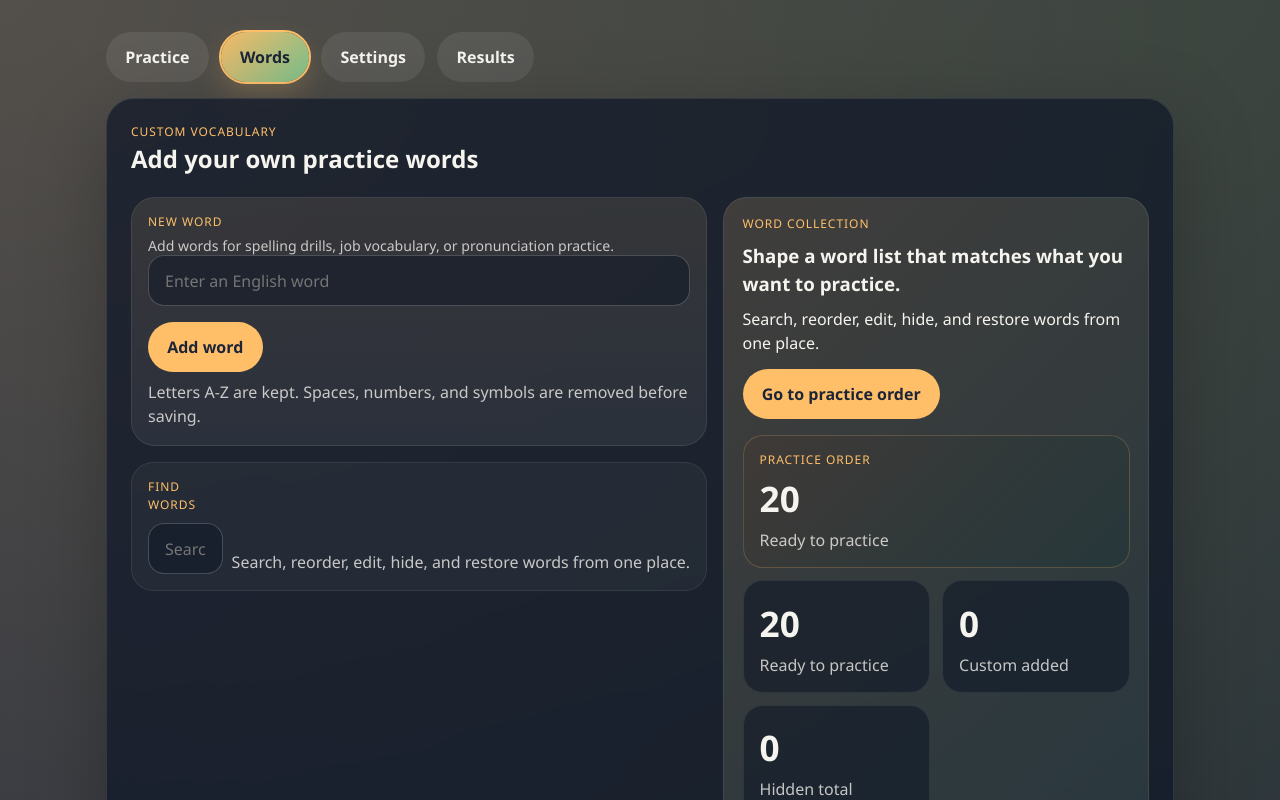
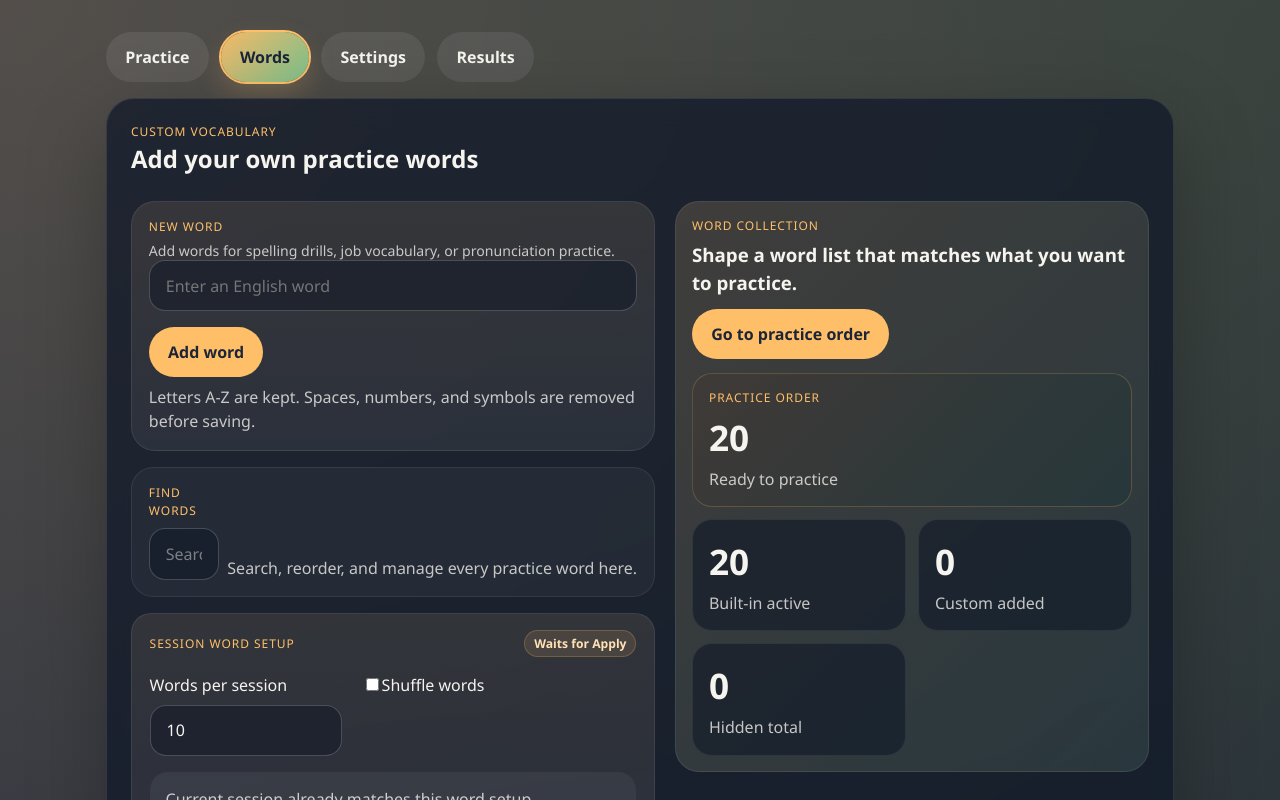
Before and after one commit to shgnaka/english-word-typing-pronunciation-web-trainer, a React (Vite) app: page / in a window 1280 px wide. Both pictures are taken after a click on the button "Words". Shown: the top 800 px of the page. Built offline with nearby package versions, Linux system fonts and the light colour scheme.

Commit message:
feat: move session word setup into words page

```diff
--- a/src/components/WordsPanel.tsx
+++ b/src/components/WordsPanel.tsx
@@ -1,6 +1,7 @@
 import { useId, useRef } from "react";
 import { t } from "../i18n";
 import type { TrainerState } from "../features/trainer/useTrainer";
+import type { SessionConfig } from "../domain/types";
 import { ActiveWordsSection } from "./words/sections/ActiveWordsSection";
 import { BuiltinWordsSection } from "./words/sections/BuiltinWordsSection";
 import { CustomWordsSection } from "./words/sections/CustomWordsSection";
@@ -11,6 +12,10 @@ import { WordsSearchToolbar } from "./words/layout/WordsSearchToolbar";
 
 interface WordsPanelProps {
   trainer: TrainerState;
+}
+
+function formatPendingValue(language: TrainerState["displayLanguage"], value: SessionConfig["wordCount" | "shuffle"]) {
+  return typeof value === "boolean" ? t(language, value ? "settings.valueOn" : "settings.valueOff") : String(value);
 }
 
 export function WordsPanel({ trainer }: WordsPanelProps) {
@@ -72,6 +77,10 @@ export function WordsPanel({ trainer }: WordsPanelProps) {
       onClick: () => scrollToSection(hiddenCustomSectionRef.current)
     }
   ].filter((summary) => summary.count > 0);
+  const sessionPendingSummaryItems = ([
+    { key: "wordCount" as const, label: t(language, "settings.wordsPerSession") },
+    { key: "shuffle" as const, label: t(language, "settings.shuffle") }
+  ]).filter(({ key }) => trainer.config[key] !== trainer.draftConfig[key]);
 
   return (
     <div className="words-page">
@@ -82,7 +91,7 @@ export function WordsPanel({ trainer }: WordsPanelProps) {
         </div>
       </div>
 
-      <div className="words-workspace">
+      <div className="words-top-grid">
         <div className="words-primary-column">
           <AddWordSection trainer={trainer} inputRef={newWordInputRef} />
 
@@ -93,9 +102,61 @@ export function WordsPanel({ trainer }: WordsPanelProps) {
             onSearchValueChange={setSearchValue}
             resultSummaries={searchResultSummaries}
           />
+
+          <section className="settings-group words-session-config" data-testid="words-session-config">
+            <div className="settings-group-header">
+              <span className="label">{t(language, "words.sessionSetupTitle")}</span>
+              <span className="settings-timing-pill">{t(language, "settings.appliesOnApply")}</span>
+            </div>
+            <div className="words-session-config-controls">
+              <label className="words-session-config-field">
+                <span>{t(language, "settings.wordsPerSession")}</span>
+                <input
+                  aria-label={t(language, "settings.wordsPerSession")}
+                  data-testid="word-count-input"
+                  type="number"
+                  min={1}
+                  max={20}
+                  value={trainer.draftConfig.wordCount}
+                  onChange={(event) => trainer.handleConfigChange("wordCount", Number(event.target.value))}
+                />
+              </label>
+              <label className="toggle words-session-config-toggle">
+                <input
+                  data-testid="shuffle-toggle"
+                  type="checkbox"
+                  checked={trainer.draftConfig.shuffle}
+                  onChange={(event) => trainer.handleConfigChange("shuffle", event.target.checked)}
+                />
+                <span>{t(language, "settings.shuffle")}</span>
+              </label>
+            </div>
+            <div className="words-session-config-footer">
+              <div className={`settings-status ${sessionPendingSummaryItems.length > 0 ? "pending" : ""}`} data-testid="words-session-config-status">
+                {sessionPendingSummaryItems.length > 0 ? t(language, "settings.pending") : t(language, "words.sessionSetupSynced")}
+                {sessionPendingSummaryItems.length > 0 ? (
+                  <div className="settings-status-summary" data-testid="words-session-config-summary">
+                    <strong>{t(language, "settings.pendingSummaryLabel")}</strong>
+                    <ul>
+                      {sessionPendingSummaryItems.map(({ key, label }) => (
+                        <li key={key}>
+                          {label}: {formatPendingValue(language, trainer.config[key])} {"->"} {formatPendingValue(language, trainer.draftConfig[key])}
+                        </li>
+                      ))}
+                    </ul>
+                  </div>
+                ) : null}
+              </div>
+              <button data-testid="apply-settings-button" onClick={trainer.applyConfigChanges} disabled={!trainer.hasPendingConfigChanges}>
+                {t(language, "words.applySessionSettings")}
+              </button>
+            </div>
+          </section>
         </div>
 
-        <WordsHero trainer={trainer} onJumpToActive={() => scrollToSection(activeSectionRef.current)} />
+        <div className="words-secondary-column">
+          <WordsHero trainer={trainer} onJumpToActive={() => scrollToSection(activeSectionRef.current)} />
+        </div>
       </div>
 
       <ActiveWordsSection
--- a/src/components/words/layout/WordsHero.tsx
+++ b/src/components/words/layout/WordsHero.tsx
@@ -10,7 +10,6 @@ export function WordsHero({ trainer, onJumpToActive }: { trainer: TrainerState;
       <div className="words-hero-copy">
         <p className="label">{t(language, "words.collectionLabel")}</p>
         <h3>{t(language, "words.collectionTitle")}</h3>
-        <p>{t(language, "words.manageHint")}</p>
         <div className="words-hero-actions">
           <button type="button" data-testid="jump-to-active-words-button" onClick={onJumpToActive}>
             {t(language, "words.jumpToActive")}
@@ -24,8 +23,8 @@ export function WordsHero({ trainer, onJumpToActive }: { trainer: TrainerState;
           <span className="word-stat-label">{t(language, "words.stats.available")}</span>
         </article>
         <article className="word-stat-card">
-          <span className="word-stat-value">{trainer.builtinWords.length + trainer.customWords.length}</span>
-          <span className="word-stat-label">{t(language, "words.stats.available")}</span>
+          <span className="word-stat-value">{trainer.builtinWords.length}</span>
+          <span className="word-stat-label">{t(language, "words.stats.builtin")}</span>
         </article>
         <article className="word-stat-card">
           <span className="word-stat-value">{trainer.customWords.length}</span>
--- a/src/components/words/sections/BuiltinWordsSection.tsx
+++ b/src/components/words/sections/BuiltinWordsSection.tsx
@@ -163,7 +163,7 @@ export function BuiltinWordsSection({
               selectedCountLabel={selectedCountLabel}
             />
           ) : (
-            <div className="empty-state" data-testid="hidden-builtin-empty">
+            <div className="empty-state word-section-empty" data-testid="hidden-builtin-empty">
               <strong>{t(language, "words.hiddenBuiltinEmpty")}</strong>
               <p>{t(language, "words.hiddenBuiltinAction")}</p>
               <button type="button" className="secondary inline-action" data-testid="hidden-builtin-empty-cta" onClick={onScrollToSelf}>
--- a/src/components/words/sections/CustomWordsSection.tsx
+++ b/src/components/words/sections/CustomWordsSection.tsx
@@ -139,7 +139,7 @@ export function CustomWordsSection({
           </BulkActionBar>
           <div className="word-list" data-testid="custom-word-list" aria-label={t(language, "words.customTitle")}>
             {activeCustomCount === 0 ? (
-              <div className="empty-state">
+              <div className="empty-state word-section-empty">
                 <strong>{t(language, "words.empty")}</strong>
                 <p>{t(language, "words.emptyCustomAction")}</p>
                 <button type="button" className="secondary inline-action" data-testid="empty-custom-cta" onClick={onFocusNewWordInput}>
--- a/src/components/words/sections/HiddenCustomWordsSection.tsx
+++ b/src/components/words/sections/HiddenCustomWordsSection.tsx
@@ -115,7 +115,7 @@ export function HiddenCustomWordsSection({
           </BulkActionBar>
           <div className="word-list" data-testid="inactive-custom-word-list" aria-label={t(language, "words.inactiveCustomTitle")}>
             {trainer.inactiveCustomWords.length === 0 ? (
-              <div className="empty-state">
+              <div className="empty-state word-section-empty">
                 <strong>{t(language, "words.inactiveCustomEmpty")}</strong>
                 <p>{t(language, "words.hiddenCustomAction")}</p>
                 <button type="button" className="secondary inline-action" data-testid="hidden-custom-empty-cta" onClick={onScrollToSelf}>
--- a/src/i18n.ts
+++ b/src/i18n.ts
@@ -125,6 +125,10 @@ type MessageKey =
   | "words.customMinimizedSummary"
   | "words.hiddenBuiltinMinimizedSummary"
   | "words.hiddenCustomMinimizedSummary"
+  | "words.sessionSetupTitle"
+  | "words.sessionSetupHint"
+  | "words.sessionSetupSynced"
+  | "words.applySessionSettings"
   | "words.error.invalid"
   | "words.error.duplicate"
   | "settings.title"
@@ -217,7 +221,7 @@ const messages: Record<DisplayLanguage, Record<MessageKey, string>> = {
     "practice.stepHint.active": "Type the highlighted letter. Use Pronounce or the guides if you need help.",
     "practice.stepHint.incorrect": "Ignore the last key and press the highlighted letter to get back on track.",
     "practice.stepHint.complete": "Open Results to review this round, or restart to practice again right away.",
-    "practice.stepHint.empty": "Open Words to add a custom word, or adjust Words per session in Settings.",
+    "practice.stepHint.empty": "Open Words to add a custom word or adjust the session word count.",
     "practice.a11y.status.countdown": "Typing will start in {count}.",
     "practice.a11y.status.active": "Typing is active.",
     "practice.a11y.status.complete": "Session complete. Results are ready.",
@@ -228,7 +232,7 @@ const messages: Record<DisplayLanguage, Record<MessageKey, string>> = {
     "words.collectionLabel": "Word collection",
     "words.collectionTitle": "Shape a word list that matches what you want to practice.",
     "words.addHint": "Add words for spelling drills, job vocabulary, or pronunciation practice.",
-    "words.manageHint": "Search, reorder, edit, hide, and restore words from one place.",
+    "words.manageHint": "Search, reorder, and manage every practice word here.",
     "words.jumpToActive": "Go to practice order",
     "words.placeholder": "Enter an English word",
     "words.newWord": "New word",
@@ -264,9 +268,9 @@ const messages: Record<DisplayLanguage, Record<MessageKey, string>> = {
     "words.moveToBottom": "Move to bottom",
     "words.reorderSaved": "Practice order saved.",
     "words.builtinTitle": "Built-in words",
-    "words.builtinHint": "Built-in word changes are stored only in this browser.",
+    "words.builtinHint": "Built-in changes stay in this browser only.",
     "words.activeTitle": "Practice order",
-    "words.activeHint": "Reorder all active words here, including built-in and custom words together.",
+    "words.activeHint": "Reorder built-in and custom words together.",
     "words.sourceBuiltin": "Built-in",
     "words.sourceCustom": "Custom",
     "words.builtinEdited": "Edited locally",
@@ -278,9 +282,9 @@ const messages: Record<DisplayLanguage, Record<MessageKey, string>> = {
     "words.restore": "Restore",
     "words.resetBuiltin": "Reset built-in words",
     "words.customTitle": "Custom words",
-    "words.customHint": "These custom words are saved locally and currently active in practice.",
+    "words.customHint": "Saved in this browser and active in practice.",
     "words.inactiveCustomTitle": "Hidden custom words",
-    "words.inactiveCustomHint": "These custom words are still saved in this browser, but they are hidden from the practice order.",
+    "words.inactiveCustomHint": "Saved here, but hidden from the practice order.",
     "words.inactiveCustomEmpty": "No hidden custom words.",
     "words.removeFromPractice": "Remove from practice",
     "words.empty": "No custom words yet.",
@@ -304,6 +308,10 @@ const messages: Record<DisplayLanguage, Record<MessageKey, string>> = {
     "words.customMinimizedSummary": "{activeCount} active custom words, {hiddenCount} hidden",
     "words.hiddenBuiltinMinimizedSummary": "{count} hidden built-in words",
     "words.hiddenCustomMinimizedSummary": "{count} hidden custom words",
+    "words.sessionSetupTitle": "Session word setup",
+    "words.sessionSetupHint": "Choose how many words to practice and whether to shuffle them before starting a new session.",
+    "words.sessionSetupSynced": "Current session already matches this word setup.",
+    "words.applySessionSettings": "Apply and start new session",
     "words.error.invalid": "Enter letters only.",
     "words.error.duplicate": "That word already exists.",
     "settings.title": "Session settings",
@@ -406,7 +414,7 @@ const messages: Record<DisplayLanguage, Record<MessageKey, string>> = {
     "words.collectionLabel": "単語コレクション",
     "words.collectionTitle": "練習したい内容に合わせて単語リストを整えましょう。",
     "words.addHint": "つづり、仕事で使う語彙、発音練習用の単語を追加できます。",
-    "words.manageHint": "検索、並び替え、編集、非表示、復元をこの画面でまとめて行えます。",
+    "words.manageHint": "検索や並び替えを含めて、練習単語をここでまとめて管理できます。",
     "words.jumpToActive": "練習順へ移動",
     "words.placeholder": "英単語を入力",
     "words.newWord": "新しい単語",
@@ -456,9 +464,9 @@ const messages: Record<DisplayLanguage, Record<MessageKey, string>> = {
     "words.restore": "元に戻す",
     "words.resetBuiltin": "標準単語をリセット",
     "words.customTitle": "カスタム単語",
-    "words.customHint": "ここにあるカスタム単語はローカルに保存され、現在の練習順に入っています。",
+    "words.customHint": "このブラウザに保存され、現在の練習に使われています。",
     "words.inactiveCustomTitle": "非表示のカスタム単語",
-    "words.inactiveCustomHint": "これらのカスタム単語はこのブラウザに保存されたまま、練習順から非表示になっています。",
+    "words.inactiveCustomHint": "このブラウザに保存されたまま、練習順では非表示です。",
     "words.inactiveCustomEmpty": "非表示のカスタム単語はありません。",
     "words.removeFromPractice": "練習順から外す",
     "words.empty": "カスタム単語はまだありません。",
@@ -482,6 +490,10 @@ const messages: Record<DisplayLanguage, Record<MessageKey, string>> = {
     "words.customMinimizedSummary": "有効なカスタム単語 {activeCount} 件、非表示 {hiddenCount} 件",
     "words.hiddenBuiltinMinimizedSummary": "非表示の標準単語 {count} 件",
     "words.hiddenCustomMinimizedSummary": "非表示のカスタム単語 {count} 件",
+    "words.sessionSetupTitle": "セッションで使う単語の設定",
+    "words.sessionSetupHint": "新しいセッションを始める前に、単語数とシャッフルを選べます。",
+    "words.sessionSetupSynced": "現在のセッションはこの単語設定と一致しています。",
+    "words.applySessionSettings": "適用して新しいセッションを開始",
     "words.error.invalid": "英字のみ入力してください。",
     "words.error.duplicate": "その単語はすでにあります。",
     "settings.title": "セッション設定",
@@ -584,7 +596,7 @@ const messages: Record<DisplayLanguage, Record<MessageKey, string>> = {
     "words.collectionLabel": "たんご コレクション",
     "words.collectionTitle": "れんしゅうしたい ないように あわせて たんごリストを ととのえましょう。",
     "words.addHint": "つづり れんしゅうや しごとの ことば、はつおん れんしゅうの たんごを ついかできます。",
-    "words.manageHint": "けんさく、ならびかえ、へんしゅう、ひひょうじ、ふっかつを ここで できます。",
+    "words.manageHint": "れんしゅうたんごの けんさくや ならびかえを ここで まとめて できます。",
     "words.jumpToActive": "れんしゅう じゅんへ いどう",
     "words.placeholder": "えいたんごを にゅうりょく",
     "words.newWord": "あたらしい たんご",
@@ -622,7 +634,7 @@ const messages: Record<DisplayLanguage, Record<MessageKey, string>> = {
     "words.builtinTitle": "はじめからある たんご",
     "words.builtinHint": "はじめからある たんごの へんこうは このブラウザだけに ほぞんされます。",
     "words.activeTitle": "れんしゅう じゅん",
-    "words.activeHint": "ここで はじめからある たんごと カスタムたんごを いっしょに ならびかえできます。",
+    "words.activeHint": "はじめからある たんごと カスタムたんごを いっしょに ならびかえできます。",
     "words.sourceBuiltin": "はじめからある",
     "words.sourceCustom": "カスタム",
     "words.builtinEdited": "このブラウザで へんこうずみ",
@@ -634,9 +646,9 @@ const messages: Record<DisplayLanguage, Record<MessageKey, string>> = {
     "words.restore": "もとに もどす",
     "words.resetBuiltin": "はじめからある たんごを リセット",
     "words.customTitle": "カスタムたんご",
-    "words.customHint": "ここにある カスタムたんごは ローカルに ほぞんされ、いま れんしゅうじゅんに はいっています。",
+    "words.customHint": "このブラウザに ほぞんされ、いま れんしゅうに つかわれています。",
     "words.inactiveCustomTitle": "ひょうじしていない カスタムたんご",
-    "words.inactiveCustomHint": "これらの カスタムたんごは このブラウザに ほぞんされたまま、れんしゅうじゅんから ひょうじされていません。",
+    "words.inactiveCustomHint": "このブラウザに ほぞんされたまま、れんしゅうじゅんでは ひょうじされません。",
     "words.inactiveCustomEmpty": "ひょうじしていない カスタムたんごは ありません。",
     "words.removeFromPractice": "れんしゅうじゅんから はずす",
     "words.empty": "カスタムたんごは まだ ありません。",
@@ -660,6 +672,10 @@ const messages: Record<DisplayLanguage, Record<MessageKey, string>> = {
     "words.customMinimizedSummary": "つかえる カスタムたんご {activeCount} けん、ひひょうじ {hiddenCount} けん",
     "words.hiddenBuiltinMinimizedSummary": "ひひょうじの はじめからある たんご {count} けん",
     "words.hiddenCustomMinimizedSummary": "ひひょうじの カスタムたんご {count} けん",
+    "words.sessionSetupTitle": "セッションで つかう たんごの せってい",
+    "words.sessionSetupHint": "あたらしい セッションを はじめるまえに、たんごすうと シャッフルを えらべます。",
+    "words.sessionSetupSynced": "いまの セッションは この たんごせっていと いっちしています。",
+    "words.applySessionSettings": "てきようして あたらしい セッションを かいし",
     "words.error.invalid": "えいじのみ にゅうりょくしてください。",
     "words.error.duplicate": "その たんごは すでに あります。",
     "settings.title": "セッションせってい",
--- a/src/styles.css
+++ b/src/styles.css
@@ -662,24 +662,31 @@ input {
 
 .words-page {
   display: grid;
+  gap: 1.5rem;
+}
+
+.words-top-grid,
+.words-primary-column {
+  display: grid;
+  gap: 1rem;
+}
+
+.words-top-grid {
+  grid-template-columns: minmax(0, 1.05fr) minmax(20rem, 0.95fr);
+  align-items: start;
   gap: 1.25rem;
 }
 
-.words-workspace,
-.words-primary-column {
+.words-secondary-column {
   display: grid;
   gap: 1rem;
-}
-
-.words-workspace {
-  grid-template-columns: minmax(0, 1.15fr) minmax(18rem, 0.85fr);
-  align-items: start;
+  align-content: start;
 }
 
 .words-hero {
   display: grid;
-  gap: 1rem;
-  padding: 1.1rem 1.15rem;
+  gap: 0.9rem;
+  padding: 0.95rem 1rem;
   border-radius: 24px;
   background:
     linear-gradient(135deg, rgba(255, 191, 105, 0.12), rgba(124, 199, 144, 0.1)),
@@ -692,6 +699,10 @@ input {
 .search-field {
   display: grid;
   gap: 0.55rem;
+}
+
+.words-hero-copy {
+  gap: 0.4rem;
 }
 
 .words-hero-actions {
@@ -747,7 +758,7 @@ input {
 .words-toolbar {
   grid-template-columns: minmax(0, 1fr) auto;
   align-items: end;
-  padding: 0.95rem 1rem;
+  padding: 1rem 1.05rem;
   border-radius: 22px;
   background: rgba(255, 255, 255, 0.04);
   border: 1px solid rgba(255, 255, 255, 0.08);
@@ -763,32 +774,43 @@ input {
   display: flex;
   flex-wrap: wrap;
   justify-content: flex-end;
-  gap: 0.5rem;
+  gap: 0.4rem;
 }
 
 .search-summary-chip {
   display: inline-flex;
   align-items: center;
-  gap: 0.55rem;
-  padding: 0.5rem 0.75rem;
+  gap: 0.45rem;
+  padding: 0.38rem 0.62rem;
   border-radius: 999px;
-  background: rgba(255, 255, 255, 0.05);
-  border: 1px solid rgba(255, 255, 255, 0.1);
-  color: inherit;
-  font-size: 0.85rem;
+  background: rgba(255, 255, 255, 0.025);
+  border: 1px solid rgba(255, 255, 255, 0.07);
+  color: rgba(246, 244, 239, 0.82);
+  font-size: 0.8rem;
   white-space: nowrap;
+  box-shadow: none;
 }
 
 .search-summary-chip strong {
   display: inline-flex;
   align-items: center;
   justify-content: center;
-  min-width: 1.6rem;
-  min-height: 1.6rem;
-  padding: 0 0.4rem;
+  min-width: 1.35rem;
+  min-height: 1.35rem;
+  padding: 0 0.32rem;
   border-radius: 999px;
-  background: rgba(255, 191, 105, 0.14);
-  color: #ffe2b7;
+  background: rgba(255, 255, 255, 0.08);
+  color: rgba(246, 244, 239, 0.78);
+  font-size: 0.74rem;
+  font-weight: 700;
+}
+
+.search-summary-chip:hover:not(:disabled),
+.search-summary-chip:focus-visible:not(:disabled) {
+  background: rgba(255, 255, 255, 0.045);
+  border-color: rgba(255, 255, 255, 0.11);
+  color: rgba(246, 244, 239, 0.94);
+  box-shadow: none;
 }
 
 .search-field input,
@@ -796,6 +818,16 @@ input {
   width: 100%;
 }
 
+.search-field input {
+  color: var(--color-text-primary);
+  caret-color: var(--color-accent-outline);
+  font-weight: 500;
+}
+
+.search-field input::placeholder {
+  color: var(--color-text-faint);
+}
+
 .panel-header-compact {
   margin-top: 0.7rem;
 }
@@ -828,6 +860,11 @@ input {
   flex-wrap: wrap;
   gap: 0.35rem;
   justify-content: flex-end;
+}
+
+.word-section-tools .inline-action,
+.word-section-tools .compact-toggle {
+  min-height: 2.25rem;
 }
 
 .word-section > .panel-header,
@@ -952,12 +989,17 @@ input {
 .results-list,
 .settings-grid {
   display: grid;
-  gap: 1rem;
-  margin-top: 1.5rem;
+  gap: 0.85rem;
+  margin-top: 1rem;
 }
 
 .settings-grid {
   grid-template-columns: repeat(auto-fit, minmax(280px, 1fr));
+}
+
+.settings-page {
+  display: grid;
+  gap: 1rem;
 }
 
 .settings-group {
@@ -967,6 +1009,46 @@ input {
   border-radius: 20px;
   background: rgba(255, 255, 255, 0.04);
   border: 1px solid rgba(255, 255, 255, 0.08);
+}
+
+.words-session-config {
+  max-width: none;
+  justify-self: stretch;
+  align-content: start;
+  padding: 1rem 1.1rem;
+  background:
+    linear-gradient(180deg, rgba(255, 191, 105, 0.07), rgba(255, 255, 255, 0.03)),
+    rgba(255, 255, 255, 0.04);
+}
+
+.words-session-config-controls {
+  display: grid;
+  grid-template-columns: minmax(10rem, 12rem) auto;
+  gap: 1rem 1.25rem;
+  align-items: end;
+}
+
+.words-session-config-field,
+.words-session-config-field span {
+  display: grid;
+}
+
+.words-session-config-field {
+  gap: 0.45rem;
+}
+
+.words-session-config-toggle {
+  min-height: 100%;
+  align-self: end;
+}
+
+.words-session-config-footer {
+  display: grid;
+  gap: 0.85rem;
+}
+
+.words-session-config .settings-status {
+  margin-top: 0;
 }
 
 .settings-group-header {
@@ -990,6 +1072,21 @@ input {
   white-space: nowrap;
 }
 
+.settings-inline-tools,
+.settings-group-actions {
+  display: grid;
+  gap: 0.9rem;
+}
+
+.settings-inline-tools {
+  padding-top: 0.25rem;
+  border-top: 1px solid rgba(255, 255, 255, 0.08);
+}
+
+.settings-group-actions {
+  grid-template-columns: repeat(2, minmax(0, 1fr));
+}
+
 .empty-state {
   margin: 2rem 0;
   padding: 1rem 1.1rem;
@@ -1000,6 +1097,14 @@ input {
 .empty-state strong {
   display: block;
   margin-bottom: 0.4rem;
+}
+
+.word-section-empty {
+  margin: 0.25rem 0 0;
+  border: 1px dashed rgba(255, 255, 255, 0.12);
+  background:
+    linear-gradient(180deg, rgba(255, 255, 255, 0.04), rgba(15, 23, 39, 0.06)),
+    rgba(255, 255, 255, 0.03);
 }
 
 .word-chip {
@@ -1133,7 +1238,7 @@ input {
   align-items: center;
   gap: 0.6rem;
   flex-wrap: wrap;
-  padding: 0.85rem 0.95rem;
+  padding: 0.8rem 0.9rem;
   margin-bottom: 0;
   border-radius: 18px;
   background: rgba(255, 255, 255, 0.03);
@@ -1169,7 +1274,7 @@ input {
 
 .word-section {
   margin-top: 0;
-  padding: 0.95rem 1rem 1.05rem;
+  padding: 1rem 1.05rem 1.05rem;
   border-radius: 24px;
   background: rgba(255, 255, 255, 0.03);
   border: 1px solid rgba(255, 255, 255, 0.08);
@@ -1253,6 +1358,7 @@ input {
 }
 
 @media (max-width: 760px) {
+  .words-top-grid,
   .words-toolbar {
     grid-template-columns: 1fr;
     align-items: stretch;
@@ -1396,9 +1502,25 @@ input {
     padding: 1rem;
   }
 
-  .words-workspace,
+  .words-top-grid,
   .words-hero,
   .words-toolbar {
+    grid-template-columns: minmax(0, 1fr);
+  }
+
+  .words-session-config {
+    justify-self: stretch;
+  }
+
+  .settings-group-actions {
+    grid-template-columns: minmax(0, 1fr);
+  }
+
+  .settings-group-actions button {
+    flex: 1 1 0;
+  }
+
+  .words-session-config-controls {
     grid-template-columns: minmax(0, 1fr);
   }
 
```
Also changed, not shown: src/components/SettingsPanel.tsx (+25 -59 lines).
